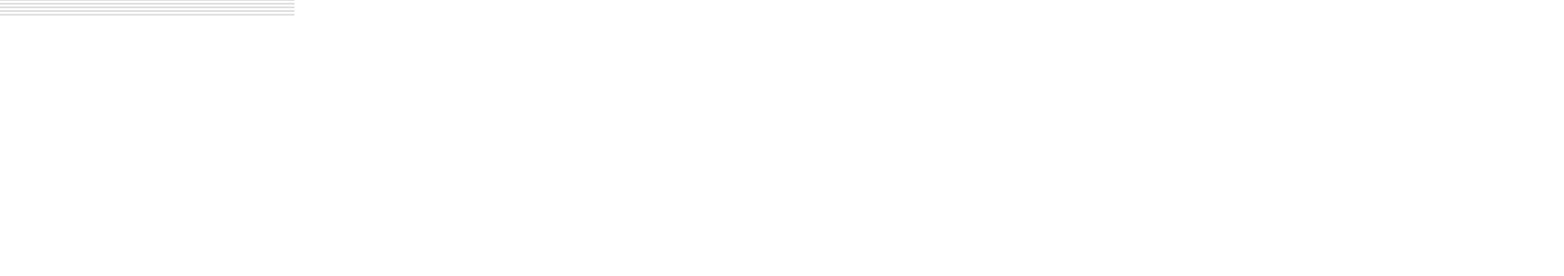
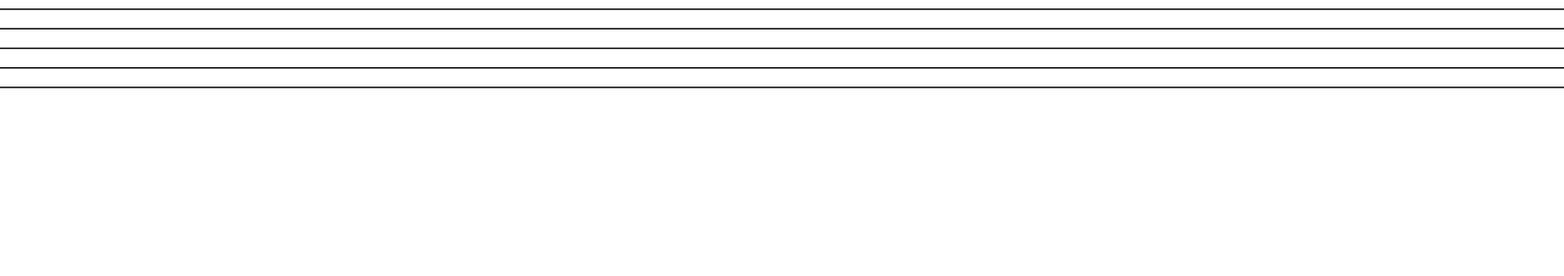
Before and after one commit to eienheiwa/sonetto, a React (Create React App) app: page / in a window 1280 px wide. Shown: the top 300 px of the page at 92% size, 1700 px wide, since content can reach past the window. Built offline with nearby package versions, Linux system fonts and the light colour scheme.

Commit message:
Enlarge size of the staves and center them

```diff
--- a/src/Editor.tsx
+++ b/src/Editor.tsx
@@ -5,8 +5,8 @@ type Props = {};
 
 export const Editor = (props: Props) => {
   return (
-    <>
+    <div className="editor">
       <Staves />
-    </>
+    </div>
   );
 };
--- a/src/index.css
+++ b/src/index.css
@@ -17,6 +17,13 @@ code {
   src: url('./fonts/Bravura.otf') format('opentype');
 }
 
+.editor {
+  margin: 10px auto;
+}
+
 .staves {
   font-family: Bravura;
+  font-size: 85px;
+  display: block;
+  margin: 0 auto;
 }
--- a/src/index.tsx
+++ b/src/index.tsx
@@ -1,7 +1,7 @@
 import React from "react";
 import ReactDOM from "react-dom";
 import "./index.css";
-import "./fonts/Bravura.otf"
+import "./fonts/Bravura.otf";
 import { Editor } from "./Editor";
 import reportWebVitals from "./reportWebVitals";
 
```
